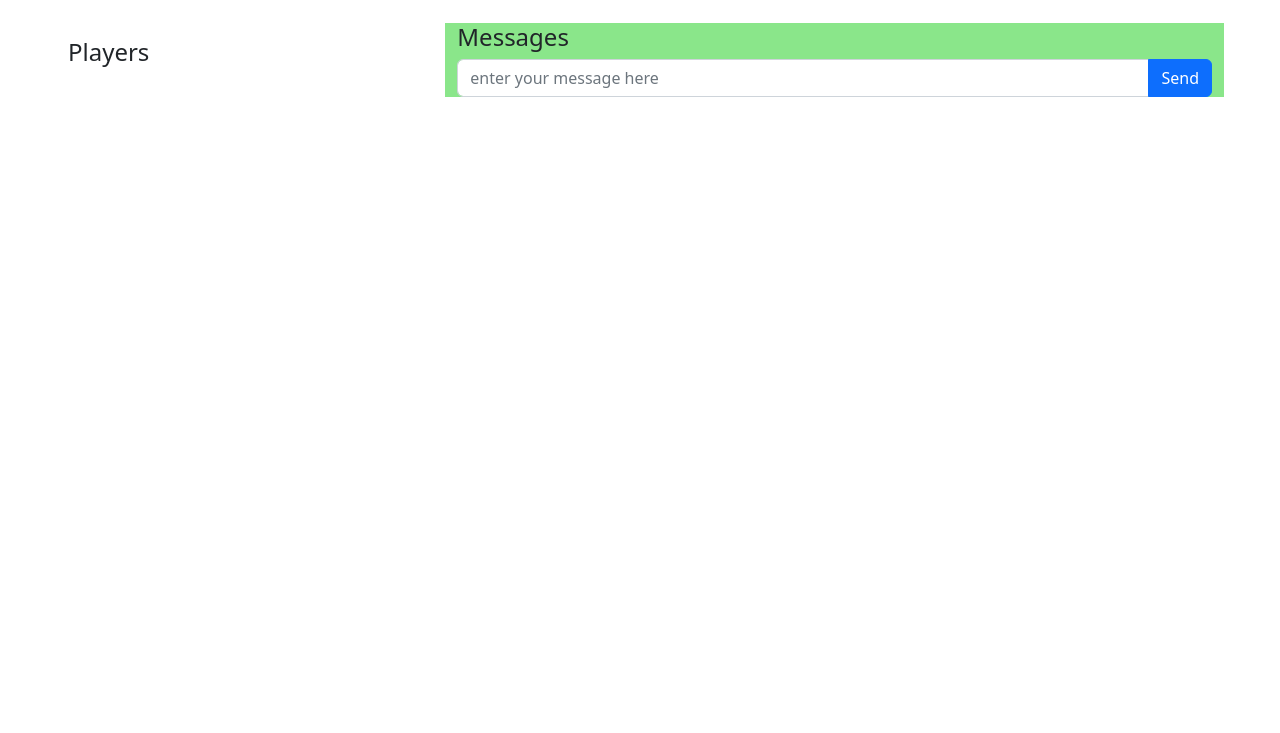
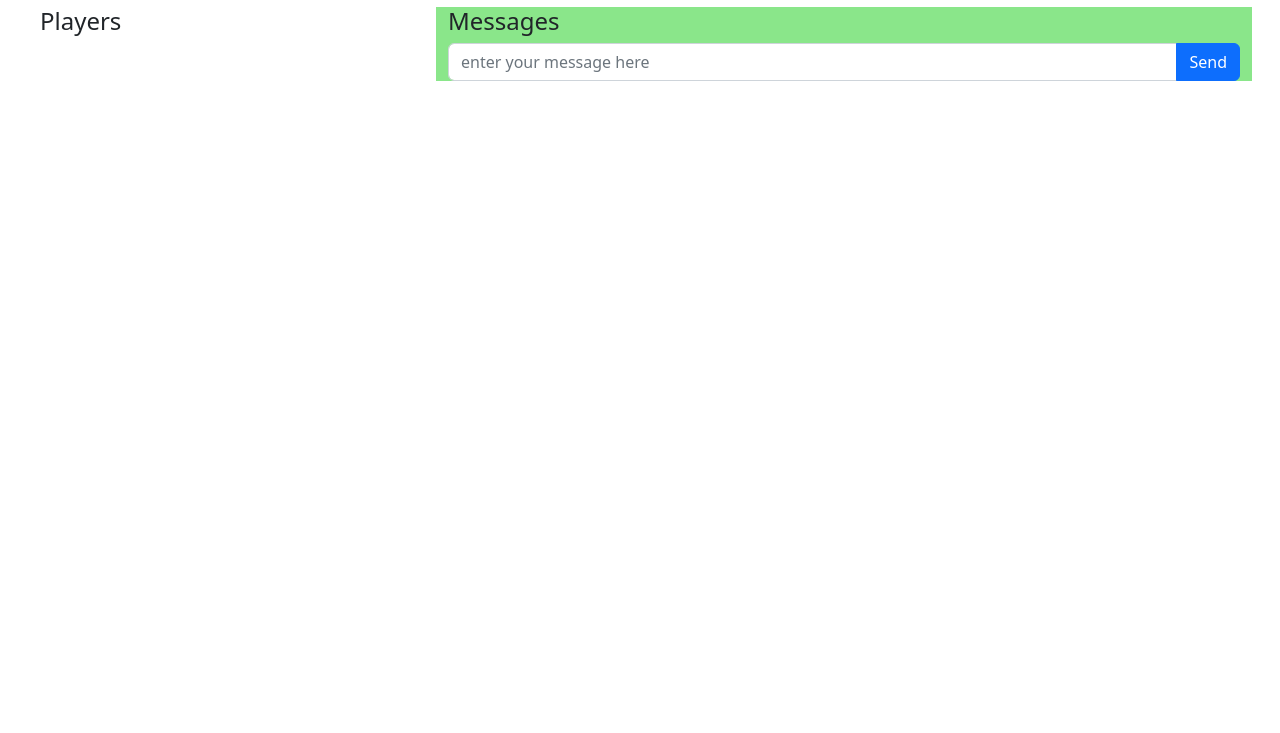
Before and after one commit to LoganTown/Othello-CS150, a website: page public/lobby.html in a window 1280 px wide. Shown: the part 67-800 px from the top of the page. Drawn offline with nearby package versions, Linux system fonts and the light colour scheme; no server answers.

Commit message:
fixed for previous ubdate, edit on lobby and main

```diff
--- a/public/assets/js/main.js
+++ b/public/assets/js/main.js
@@ -105,7 +105,7 @@ socket.on('player_disconnected', (payload) => {
 
     let domElements = $('.socket_'+payload.socket_id);
     if (domElements.length !== 0){
-        domElements.hide("fade", 500);
+        domElements.show("fade", 500);
     }
 
     let newHTML = '<p class=\'left_room_response\'>'+payload.username+' left the '+payload.room+'. (There are '+ payload.count+' users in this room)</p>';
--- a/public/lobby.html
+++ b/public/lobby.html
@@ -34,13 +34,13 @@
 
       <div class="row m-3">
         <div class="col">
-          <div class="row align-items-center justify-content-center m-3">
+          <div class="row align-items-start justify-content-center">
             <div class="col-md-4">
               <h4>Players</h4>
               <div id="players" class="align-items-end text-right m-3">
               </div>
             </div>
-            <div class="col-8" id="messagePane">
+            <div class="col-md-8" id="messagePane">
               <div>
                 <h4>Messages</h4>
               </div>
```
